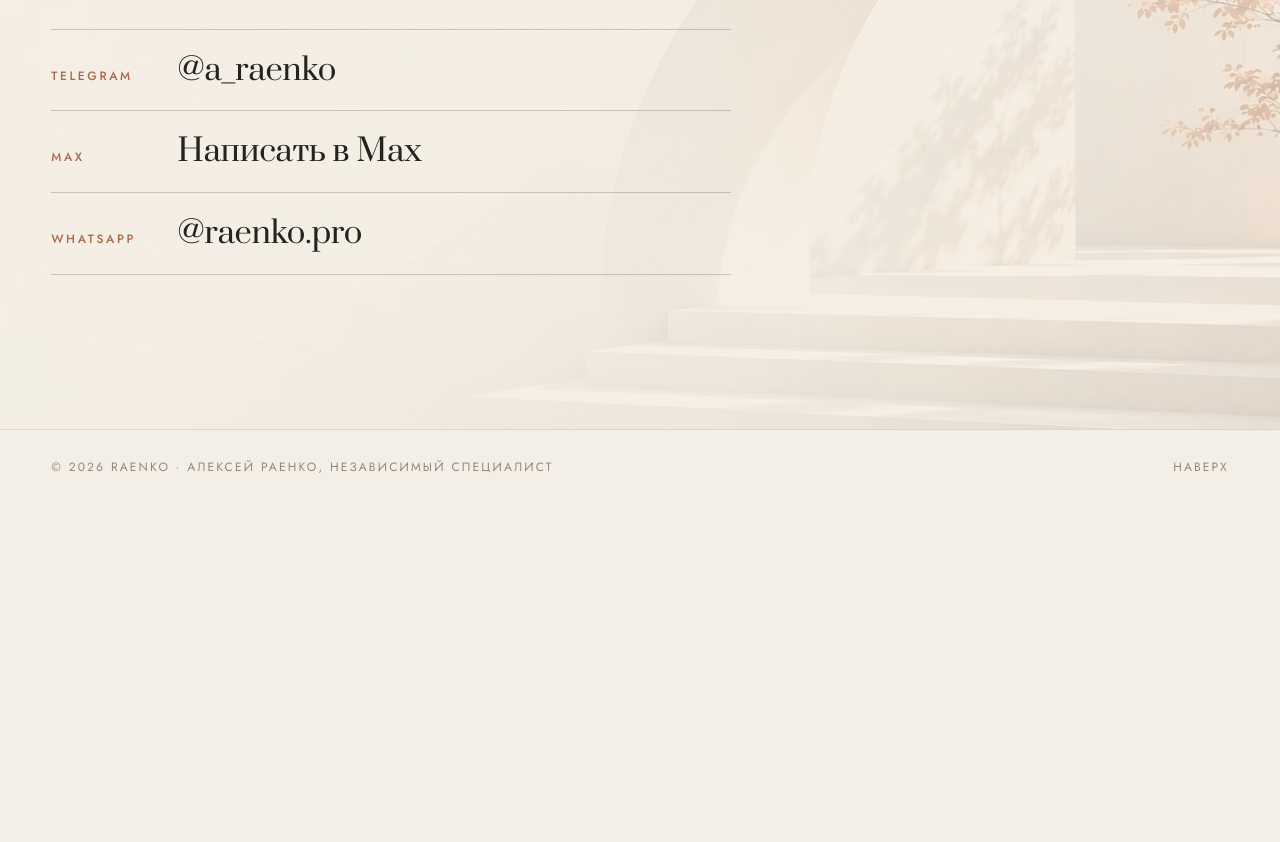
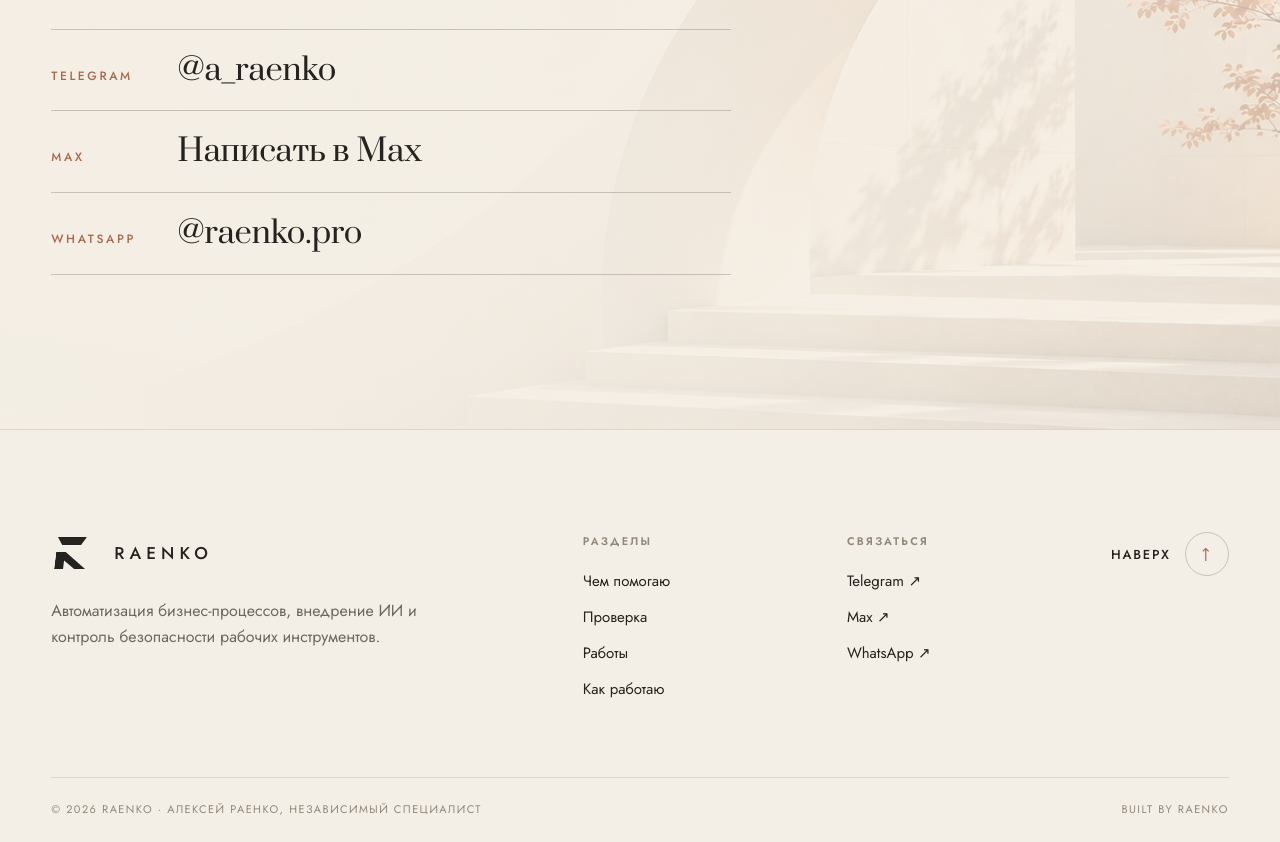
Before and after one commit to lehamvd757-tech/My-name-, a plain HTML site: page index.html in a window 1280 px wide. Shown: the part 6265-7107 px from the top of the page. Before the commit the page ends 6771 px from the top, so only its background shows below. Drawn offline with Linux system fonts and the light colour scheme.

Commit message:
Доработать светлый футер и кнопку наверх

```diff
--- a/assets/main.js
+++ b/assets/main.js
@@ -28,3 +28,16 @@ if (header && hero && 'IntersectionObserver' in window) {
     header.classList.toggle('on-hero', entry.isIntersecting);
   }, { rootMargin: '-72px 0px 0px 0px' }).observe(hero);
 }
+
+const backToTop = document.querySelector('#back-to-top');
+
+if (backToTop) {
+  backToTop.addEventListener('click', () => {
+    const reduceMotion = window.matchMedia('(prefers-reduced-motion: reduce)').matches;
+    window.scrollTo({ top: 0, left: 0, behavior: reduceMotion ? 'auto' : 'smooth' });
+
+    if (window.location.hash) {
+      history.replaceState(null, '', `${window.location.pathname}${window.location.search}`);
+    }
+  });
+}
--- a/assets/styles.css
+++ b/assets/styles.css
@@ -508,10 +508,43 @@ body::after { opacity: .025; mix-blend-mode: multiply; }
 .contact-main:hover strong, .contact-main:focus-visible strong { color: var(--accent); }
 .site-footer { color: var(--dim); }
 
+/* Полноценный подвал */
+.site-footer { padding: clamp(58px, 8vw, 104px) 0 24px; text-transform: none; letter-spacing: normal; }
+.footer-main {
+  display: grid; grid-template-columns: minmax(280px, 1.7fr) minmax(150px, .7fr) minmax(150px, .7fr) auto;
+  gap: clamp(34px, 6vw, 92px); align-items: start; padding-bottom: clamp(44px, 7vw, 76px);
+}
+.footer-brand { max-width: 470px; }
+.footer-logo { display: inline-flex; align-items: center; gap: 15px; color: var(--text); text-decoration: none; }
+.footer-logo strong { font-size: 17px; font-weight: 500; letter-spacing: .3em; }
+.footer-brand p { max-width: 430px; margin: 24px 0 0; color: var(--muted); font-size: 16px; line-height: 1.6; }
+.footer-column { display: grid; align-content: start; gap: 11px; }
+.footer-column > strong {
+  margin-bottom: 8px; color: var(--dim); font-size: 11px; font-weight: 600; letter-spacing: .2em; text-transform: uppercase;
+}
+.footer-column a { color: var(--text); font-size: 15px; text-decoration: none; transition: color .2s ease, transform .2s ease; }
+.footer-column a:hover, .footer-column a:focus-visible { color: var(--accent); transform: translateX(3px); outline: none; }
+.back-to-top {
+  display: inline-flex; align-items: center; gap: 14px; padding: 0; border: 0; color: var(--text); background: transparent;
+  font: 500 13px/1 var(--font); letter-spacing: .14em; text-transform: uppercase; cursor: pointer;
+}
+.back-to-top i {
+  display: grid; place-items: center; width: 44px; height: 44px; border: 1px solid var(--line-2); border-radius: 50%;
+  color: var(--accent); font-style: normal; font-size: 19px; transition: color .2s ease, background .2s ease, transform .2s ease;
+}
+.back-to-top:hover i, .back-to-top:focus-visible i { color: var(--on-accent); background: var(--accent); transform: translateY(-3px); }
+.back-to-top:focus-visible { outline: none; }
+.footer-bottom {
+  display: flex; align-items: center; justify-content: space-between; gap: 18px; padding-top: 22px; border-top: 1px solid var(--line);
+  color: var(--dim); font-size: 11px; letter-spacing: .13em; text-transform: uppercase;
+}
+
 @media (max-width: 900px) {
   .nav a.nav-contact { color: var(--accent); border-color: rgba(168,104,74,.4); }
   .hero.hero-light::after { background: linear-gradient(90deg, rgba(244,239,230,.98), rgba(244,239,230,.78) 58%, rgba(244,239,230,.18)); }
   .hero-light .hero-main { width: min(650px, 75vw); }
+  .footer-main { grid-template-columns: 1.5fr 1fr 1fr; }
+  .back-to-top { grid-column: 1 / -1; justify-self: end; }
 }
 
 @media (max-width: 640px) {
@@ -525,4 +558,8 @@ body::after { opacity: .025; mix-blend-mode: multiply; }
   .hero-light .hero-main { width: 100%; }
   .hero-light .tagline { max-width: 9em; font-size: clamp(42px, 13vw, 62px); line-height: 1.01; }
   .hero-light .btn-cta { min-width: 0; width: 100%; max-width: 360px; }
+  .footer-main { grid-template-columns: 1fr 1fr; gap: 38px 24px; }
+  .footer-brand { grid-column: 1 / -1; }
+  .back-to-top { grid-column: 1 / -1; justify-self: stretch; justify-content: space-between; padding-top: 22px; border-top: 1px solid var(--line); }
+  .footer-bottom { align-items: flex-start; flex-direction: column; line-height: 1.5; }
 }
--- a/index.html
+++ b/index.html
@@ -260,9 +260,38 @@
   </main>
 
   <footer class="site-footer">
-    <div class="container footer-grid">
+    <div class="container footer-main">
+      <div class="footer-brand">
+        <a class="footer-logo" href="#top" aria-label="RAENKO — на главный экран">
+          <span class="brand-mark" aria-hidden="true">R</span>
+          <strong>RAENKO</strong>
+        </a>
+        <p>Автоматизация бизнес-процессов, внедрение ИИ и контроль безопасности рабочих инструментов.</p>
+      </div>
+
+      <nav class="footer-column" aria-label="Навигация в подвале">
+        <strong>Разделы</strong>
+        <a href="#directions">Чем помогаю</a>
+        <a href="#audit">Проверка</a>
+        <a href="#works">Работы</a>
+        <a href="#process">Как работаю</a>
+      </nav>
+
+      <div class="footer-column">
+        <strong>Связаться</strong>
+        <a href="https://t.me/a_raenko" target="_blank" rel="noopener noreferrer">Telegram ↗</a>
+        <a href="https://max.ru/u/f9LHodD0cOKv9nEVpYtCwJpL8ObpgnIYdx3jX3br25qw-BgM-fSz_5Tnzv0" target="_blank" rel="noopener noreferrer">Max ↗</a>
+        <a href="https://wa.me/@raenko.pro" target="_blank" rel="noopener noreferrer">WhatsApp ↗</a>
+      </div>
+
+      <button class="back-to-top" id="back-to-top" type="button" aria-label="Вернуться к началу страницы">
+        <span>Наверх</span><i aria-hidden="true">↑</i>
+      </button>
+    </div>
+
+    <div class="container footer-bottom">
       <span>© 2026 RAENKO · Алексей Раенко, независимый специалист</span>
-      <a href="#top">Наверх</a>
+      <span>built by raenko</span>
     </div>
   </footer>
 
```
